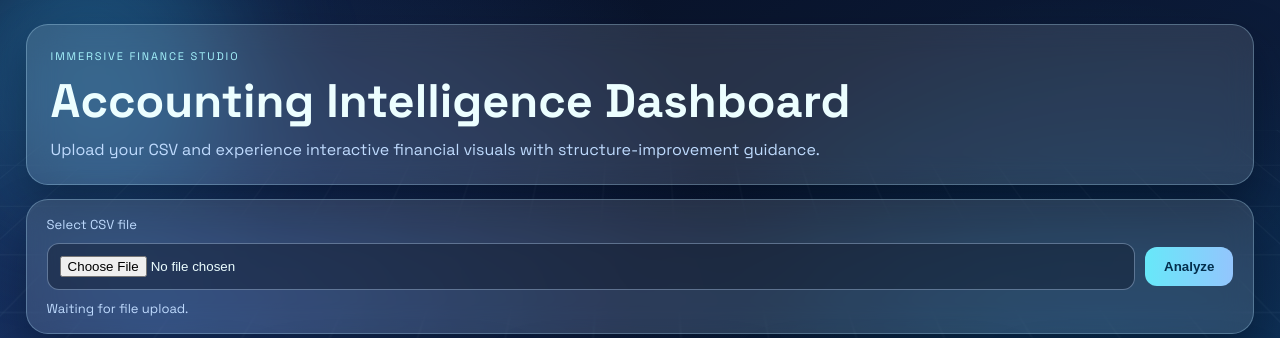
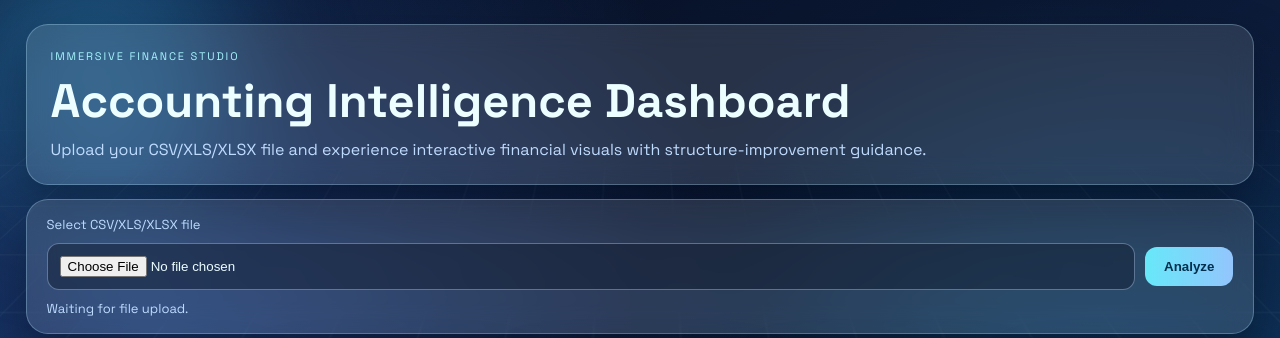
Before and after one commit to Abhaysingh1109/Account, a Flask app: page / in a window 1280 px wide. Shown: the top 338 px of the page. Run offline with Flask 3, Linux system fonts and the light colour scheme; some libraries are stand-ins or nearby versions.

Commit message:
Enhance file upload support and improve column inference in CSV analysis
- Updated file upload to accept CSV, XLS, and XLSX formats.
- Improved column detection logic to infer required columns when hints are missing.
- Enhanced user feedback messages for file upload and analysis status.
- Added sample accounting CSV file for testing.

```diff
--- a/app.py
+++ b/app.py
@@ -2,7 +2,7 @@ import os
 import re
 import socket
 from dataclasses import dataclass
-from typing import Optional
+from typing import Optional, cast
 
 import numpy as np
 import pandas as pd
@@ -57,7 +57,7 @@ def find_column(columns: list[str], hints: list[str]) -> Optional[str]:
 
 def detect_columns(df: pd.DataFrame) -> ColumnMap:
     cols = [str(c) for c in df.columns.tolist()]
-    return ColumnMap(
+    mapping = ColumnMap(
         date=find_column(cols, DATE_HINTS),
         amount=find_column(cols, AMOUNT_HINTS),
         txn_type=find_column(cols, TYPE_HINTS),
@@ -66,6 +66,55 @@ def detect_columns(df: pd.DataFrame) -> ColumnMap:
         receivable=find_column(cols, AR_HINTS),
         payable=find_column(cols, AP_HINTS),
     )
+    return infer_required_columns(df, mapping)
+
+
+def _valid_ratio(series: pd.Series) -> float:
+    if len(series) == 0:
+        return 0.0
+    return float(series.notna().mean())
+
+
+def infer_required_columns(df: pd.DataFrame, mapping: ColumnMap) -> ColumnMap:
+    """Fallback inference based on values when header hints are missing."""
+    cols = [str(c) for c in df.columns.tolist()]
+    working = ColumnMap(
+        date=mapping.date,
+        amount=mapping.amount,
+        txn_type=mapping.txn_type,
+        category=mapping.category,
+        customer=mapping.customer,
+        receivable=mapping.receivable,
+        payable=mapping.payable,
+    )
+
+    if working.date is None:
+        best_date_col = None
+        best_date_ratio = 0.0
+        for col in cols:
+            parsed = cast(pd.Series, pd.to_datetime(df[col], errors="coerce"))
+            ratio = _valid_ratio(parsed)
+            if ratio > best_date_ratio:
+                best_date_ratio = ratio
+                best_date_col = col
+        # Require a meaningful proportion of parseable dates to avoid false matches.
+        if best_date_col is not None and best_date_ratio >= 0.5:
+            working.date = best_date_col
+
+    if working.amount is None:
+        best_amount_col = None
+        best_amount_ratio = 0.0
+        for col in cols:
+            numeric = coerce_numeric(df[col])
+            ratio = _valid_ratio(numeric)
+            if ratio > best_amount_ratio:
+                best_amount_ratio = ratio
+                best_amount_col = col
+        # Require sufficient numeric coverage for amount inference.
+        if best_amount_col is not None and best_amount_ratio >= 0.5:
+            working.amount = best_amount_col
+
+    return working
 
 
 def coerce_numeric(series: pd.Series) -> pd.Series:
@@ -113,7 +162,7 @@ def signed_amount(amount: float, label: str) -> float:
 def preprocess(df: pd.DataFrame, mapping: ColumnMap) -> pd.DataFrame:
     if mapping.date is None or mapping.amount is None:
         raise ValueError(
-            "Could not find required columns. CSV needs at least one Date column and one Amount column."
+            "Could not find required columns. File needs at least one Date column and one Amount column."
         )
 
     data = df.copy()
@@ -423,7 +472,7 @@ def dashboard() -> str:
 @app.post("/api/analyze")
 def analyze_csv():
     if "file" not in request.files:
-        return jsonify({"error": "Missing file field. Please upload a CSV file."}), 400
+        return jsonify({"error": "Missing file field. Please upload a CSV/XLS/XLSX file."}), 400
 
     uploaded = request.files["file"]
     filename = uploaded.filename or ""
@@ -431,13 +480,18 @@ def analyze_csv():
     if filename == "":
         return jsonify({"error": "No file selected."}), 400
 
-    if not filename.lower().endswith(".csv"):
-        return jsonify({"error": "Only .csv files are supported."}), 400
+    file_lower = filename.lower()
+    allowed_extensions = (".csv", ".xls", ".xlsx")
+    if not file_lower.endswith(allowed_extensions):
+        return jsonify({"error": "Only .csv, .xls, and .xlsx files are supported."}), 400
 
     try:
-        raw_df = pd.read_csv(uploaded)
+        if file_lower.endswith(".csv"):
+            raw_df = pd.read_csv(uploaded)
+        else:
+            raw_df = pd.read_excel(uploaded)
     except Exception as exc:
-        return jsonify({"error": f"Could not read CSV: {exc}"}), 400
+        return jsonify({"error": f"Could not read file: {exc}"}), 400
 
     mapping = detect_columns(raw_df)
 
--- a/requirements.txt
+++ b/requirements.txt
@@ -2,3 +2,5 @@ flask>=3.0.0
 pandas>=2.2.0
 numpy>=1.26.0
 python-dateutil>=2.9.0
+openpyxl>=3.1.0
+xlrd>=2.0.1
--- a/templates/dashboard.html
+++ b/templates/dashboard.html
@@ -17,14 +17,14 @@
       <header class="glass hero tilt">
         <p class="kicker">Immersive Finance Studio</p>
         <h1>Accounting Intelligence Dashboard</h1>
-        <p class="sub">Upload your CSV and experience interactive financial visuals with structure-improvement guidance.</p>
+        <p class="sub">Upload your CSV/XLS/XLSX file and experience interactive financial visuals with structure-improvement guidance.</p>
       </header>
 
       <section class="glass upload tilt">
         <form id="uploadForm">
-          <label for="fileInput">Select CSV file</label>
+          <label for="fileInput">Select CSV/XLS/XLSX file</label>
           <div class="upload-row">
-            <input id="fileInput" name="file" type="file" accept=".csv" required />
+            <input id="fileInput" name="file" type="file" accept=".csv,.xls,.xlsx" required />
             <button type="submit">Analyze</button>
           </div>
         </form>
@@ -477,7 +477,7 @@
 
       function openProfileExplanation() {
         if (!latestPayload) {
-          setStatus("Upload and analyze a CSV first to get explanation details.", true);
+          setStatus("Upload and analyze a file first to get explanation details.", true);
           return;
         }
         openExplainModal(
@@ -489,7 +489,7 @@
 
       function openSurfaceExplanation() {
         if (!latestPayload) {
-          setStatus("Upload and analyze a CSV first to get explanation details.", true);
+          setStatus("Upload and analyze a file first to get explanation details.", true);
           return;
         }
         openExplainModal(
@@ -533,14 +533,14 @@
         const file = fileInput.files[0];
 
         if (!file) {
-          setStatus("Please choose a CSV file first.", true);
+          setStatus("Please choose a CSV/XLS/XLSX file first.", true);
           return;
         }
 
         const formData = new FormData();
         formData.append("file", file);
 
-        setStatus("Analyzing your CSV data and generating structure guidance...");
+        setStatus("Analyzing your file data and generating structure guidance...");
 
         try {
           const response = await fetch("/api/analyze", {
```
